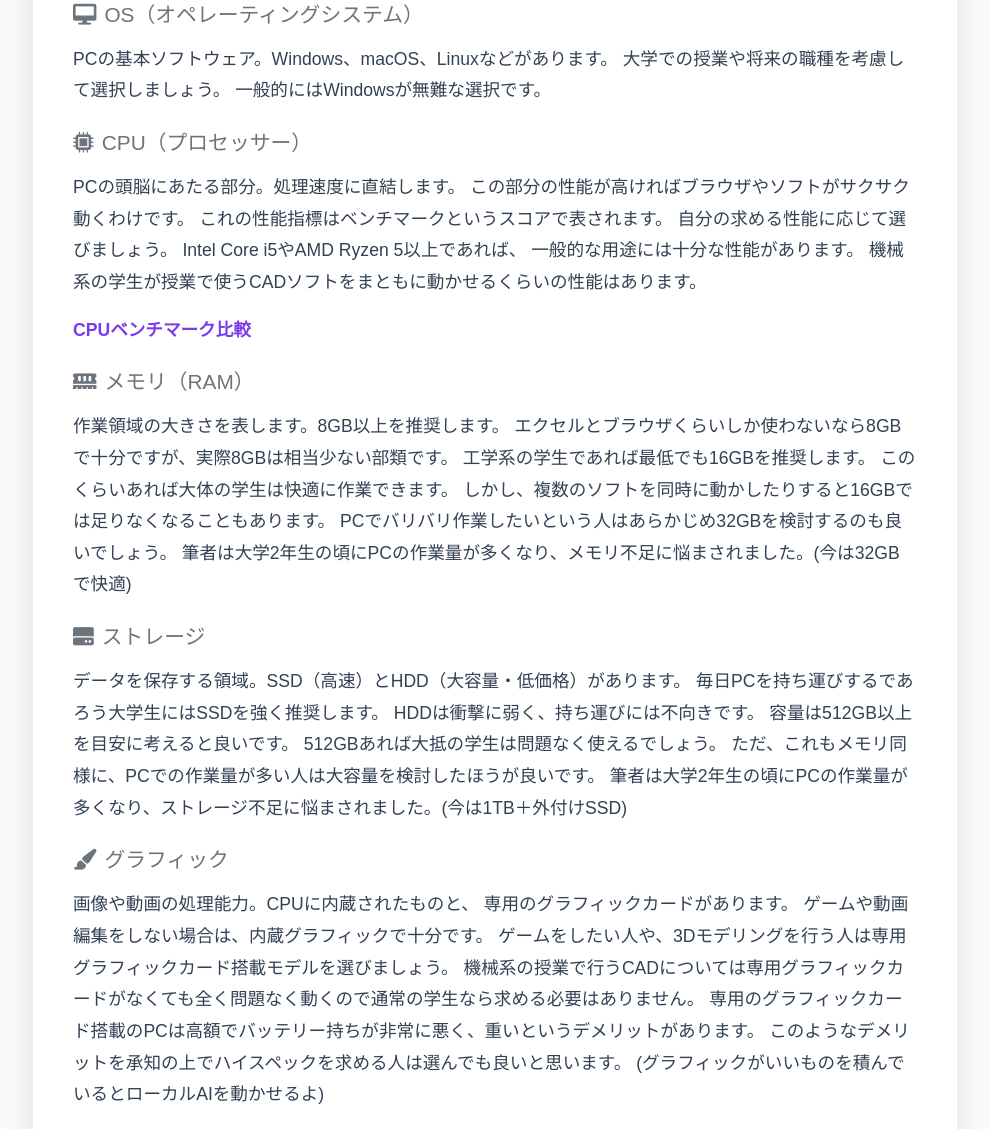
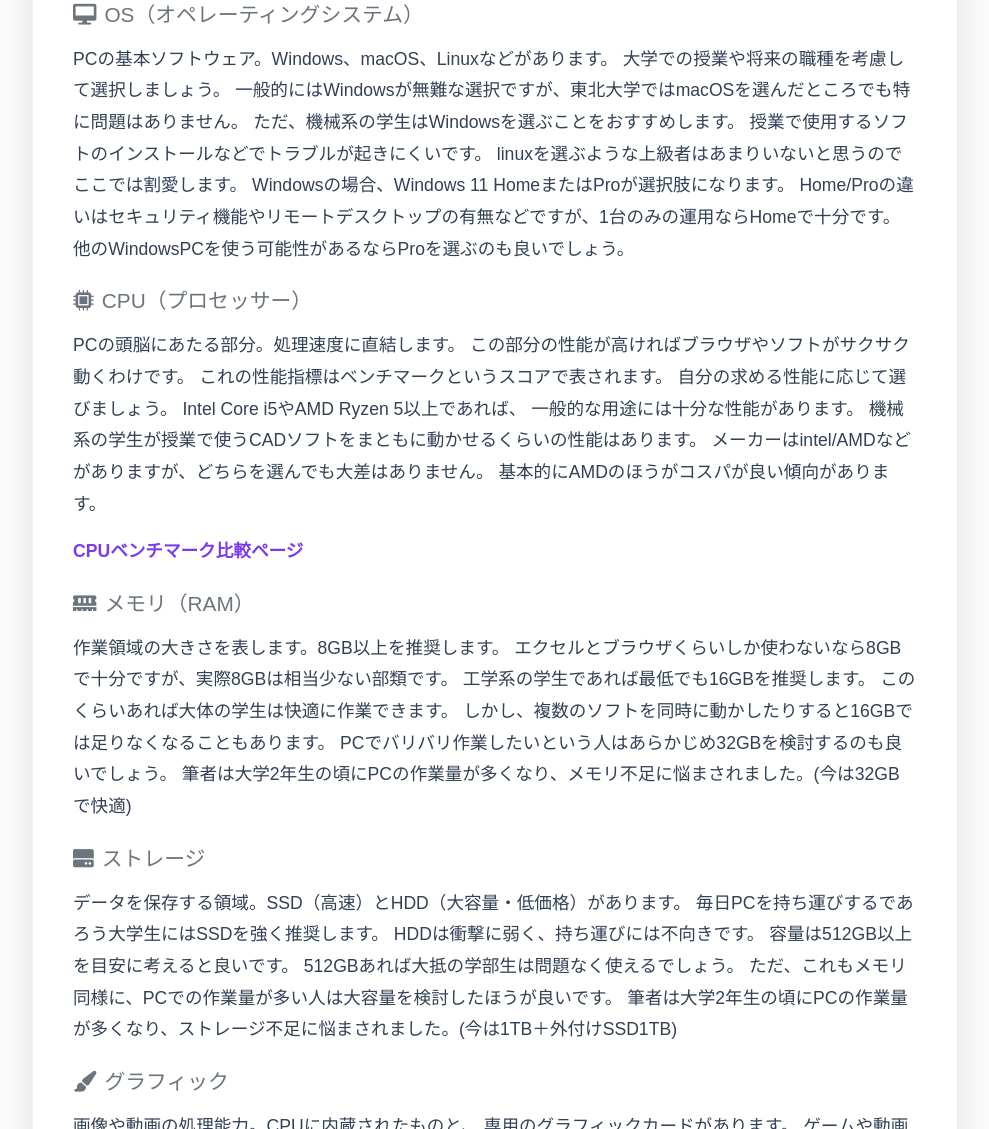
Before and after one commit to yukaritech/yukaritech.github.io, a plain HTML site: page blog0004.html in a window 1280 px wide. Shown: the part 1671-2800 px from the top of the page, without its empty margins (145-1134 px from the left). Drawn offline with nearby package versions, Linux system fonts and the light colour scheme.

Commit message:
blog0004更新

```diff
--- a/blog0004.html
+++ b/blog0004.html
@@ -37,8 +37,8 @@
                         <i class="fas fa-calendar-alt me-2"></i>2025年12月23日
                     </span>
                 </div>
-                <h1 class="display-5 jp-title mb-4">新入生向けPC紹介</h1>
-                <p class="lead">新入生におすすめのPCを紹介します。</p>
+                <h1 class="display-5 jp-title mb-4">新入生向けノートPC紹介</h1>
+                <p class="lead">新入生におすすめのノートPCを紹介します。</p>
             </div>
         </div>
 
@@ -128,7 +128,13 @@
                                 <p>
                                     PCの基本ソフトウェア。Windows、macOS、Linuxなどがあります。
                                     大学での授業や将来の職種を考慮して選択しましょう。
-                                    一般的にはWindowsが無難な選択です。
+                                    一般的にはWindowsが無難な選択ですが、東北大学ではmacOSを選んだところでも特に問題はありません。
+                                    ただ、機械系の学生はWindowsを選ぶことをおすすめします。
+                                    授業で使用するソフトのインストールなどでトラブルが起きにくいです。
+                                    linuxを選ぶような上級者はあまりいないと思うのでここでは割愛します。
+                                    Windowsの場合、Windows 11 HomeまたはProが選択肢になります。
+                                    Home/Proの違いはセキュリティ機能やリモートデスクトップの有無などですが、1台のみの運用ならHomeで十分です。
+                                    他のWindowsPCを使う可能性があるならProを選ぶのも良いでしょう。
                                 </p>
                             </div>
 
@@ -144,10 +150,12 @@
                                     Intel Core i5やAMD Ryzen 5以上であれば、
                                     一般的な用途には十分な性能があります。
                                     機械系の学生が授業で使うCADソフトをまともに動かせるくらいの性能はあります。
+                                    メーカーはintel/AMDなどがありますが、どちらを選んでも大差はありません。
+                                    基本的にAMDのほうがコスパが良い傾向があります。
                                 </p>
                                 <p>
                                     <a href="https://pcfreebook.com/article/458775622.html" target="_blank" rel="noopener noreferrer">
-                                        CPUベンチマーク比較
+                                        CPUベンチマーク比較ページ
                                     </a>
                                 </p>
                             </div>
@@ -176,9 +184,9 @@
                                     毎日PCを持ち運びするであろう大学生にはSSDを強く推奨します。
                                     HDDは衝撃に弱く、持ち運びには不向きです。
                                     容量は512GB以上を目安に考えると良いです。
-                                    512GBあれば大抵の学生は問題なく使えるでしょう。
+                                    512GBあれば大抵の学部生は問題なく使えるでしょう。
                                     ただ、これもメモリ同様に、PCでの作業量が多い人は大容量を検討したほうが良いです。
-                                    筆者は大学2年生の頃にPCの作業量が多くなり、ストレージ不足に悩まされました。(今は1TB＋外付けSSD)
+                                    筆者は大学2年生の頃にPCの作業量が多くなり、ストレージ不足に悩まされました。(今は1TB＋外付けSSD1TB)
                                 </p>
                             </div>
 
@@ -200,13 +208,17 @@
 
                             <div class="mb-4">
                                 <h4 class="text-secondary mb-3">
-                                    <i class="fas fa-weight me-2"></i>重さ
+                                    <i class="fas fa-weight me-2"></i>重さ・大きさ
                                 </h4>
                                 <p>
                                     持ち運びを考慮する重要な要素。1.5kg以下であれば携帯性が良好です。
                                     大学生は授業や図書館での使用を考えて、基本的に軽量なモデルを選ぶことをおすすめします。
                                     ただ、軽いPCは高価になる傾向があるので、予算とのバランスを考慮しましょう。
                                     ここをミスると毎日が筋トレです。
+                                    また、画面サイズも重要です。13～15インチが一般的で、持ち運びと作業効率のバランスが良いです。
+                                    画面が大きいほど作業はしやすいですが、その分重くなり持ち運びが大変になります。
+                                    デカいノートPCを持ち運ぼうとするとその分デカいリュックを背負う必要があり、不格好になってしまいます。
+                                    ケースや周辺機器含め5kgのPCを背負って毎日青葉山登山する筆者のようにならないように注意しましょう。
                                 </p>
                             </div>
                         </div>
```
